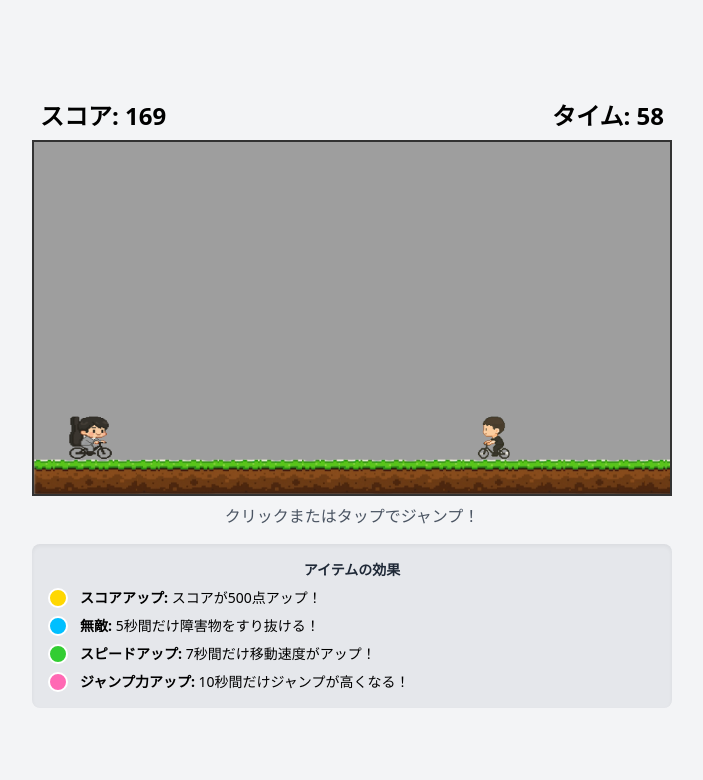
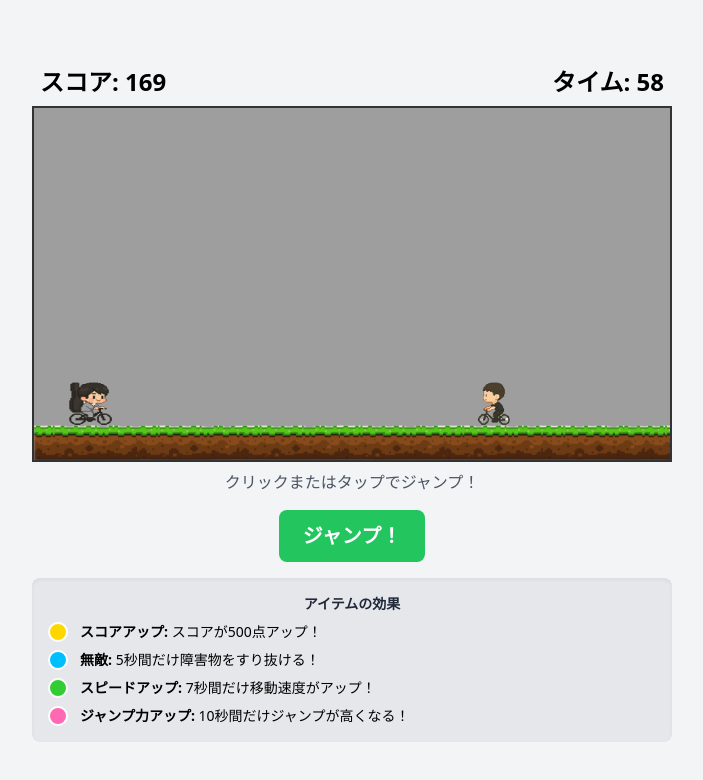
Before and after one commit to Kassy-0703/gemini-run-game, a plain HTML site: page gemini-run-game.html in a window 1280 px wide. Both pictures are taken after a click on the button "ゲーム開始". Shown: the whole page, without its empty margins (288-991 px from the left). Drawn offline with nearby package versions, Linux system fonts and the light colour scheme.

Commit message:
Add files via upload

```diff
--- a/gemini-run-game.html
+++ b/gemini-run-game.html
@@ -39,6 +39,7 @@
             <div id="effect-display" class="absolute top-14 bg-yellow-200 text-yellow-800 font-bold px-4 py-2 rounded-full shadow-lg text-lg transition-opacity duration-300 opacity-0"></div>
             <canvas id="game-canvas"></canvas>
             <p class="mt-2 text-gray-600">クリックまたはタップでジャンプ！</p>
+            <button id="jump-button" class="mt-4 bg-green-500 hover:bg-green-700 text-white font-bold py-3 px-6 rounded-lg text-xl">ジャンプ！</button>
             <div class="mt-4 p-4 bg-gray-200 rounded-lg text-left text-sm w-full shadow-inner">
                 <h3 class="font-bold text-center mb-2 text-gray-800">アイテムの効果</h3>
                 <div class="space-y-2">
@@ -84,6 +85,7 @@ document.addEventListener('DOMContentLoaded', () => {
     const playerNameInput = document.getElementById('player-name');
     const rankingList = document.getElementById('ranking-list');
     const effectDisplay = document.getElementById('effect-display');
+    const jumpButton = document.getElementById('jump-button');
 
     // --- ゲーム設定 ---
     const GRAVITY = 0.6;
@@ -542,6 +544,7 @@ document.addEventListener('DOMContentLoaded', () => {
     window.addEventListener('keydown', (e) => { if (e.code === 'Space') handleInput(e); });
     canvas.addEventListener('mousedown', handleInput);
     canvas.addEventListener('touchstart', handleInput, { passive: false });
+    jumpButton.addEventListener('click', handleInput);
 
     // --- 初期化 ---
     lucide.createIcons();
```
